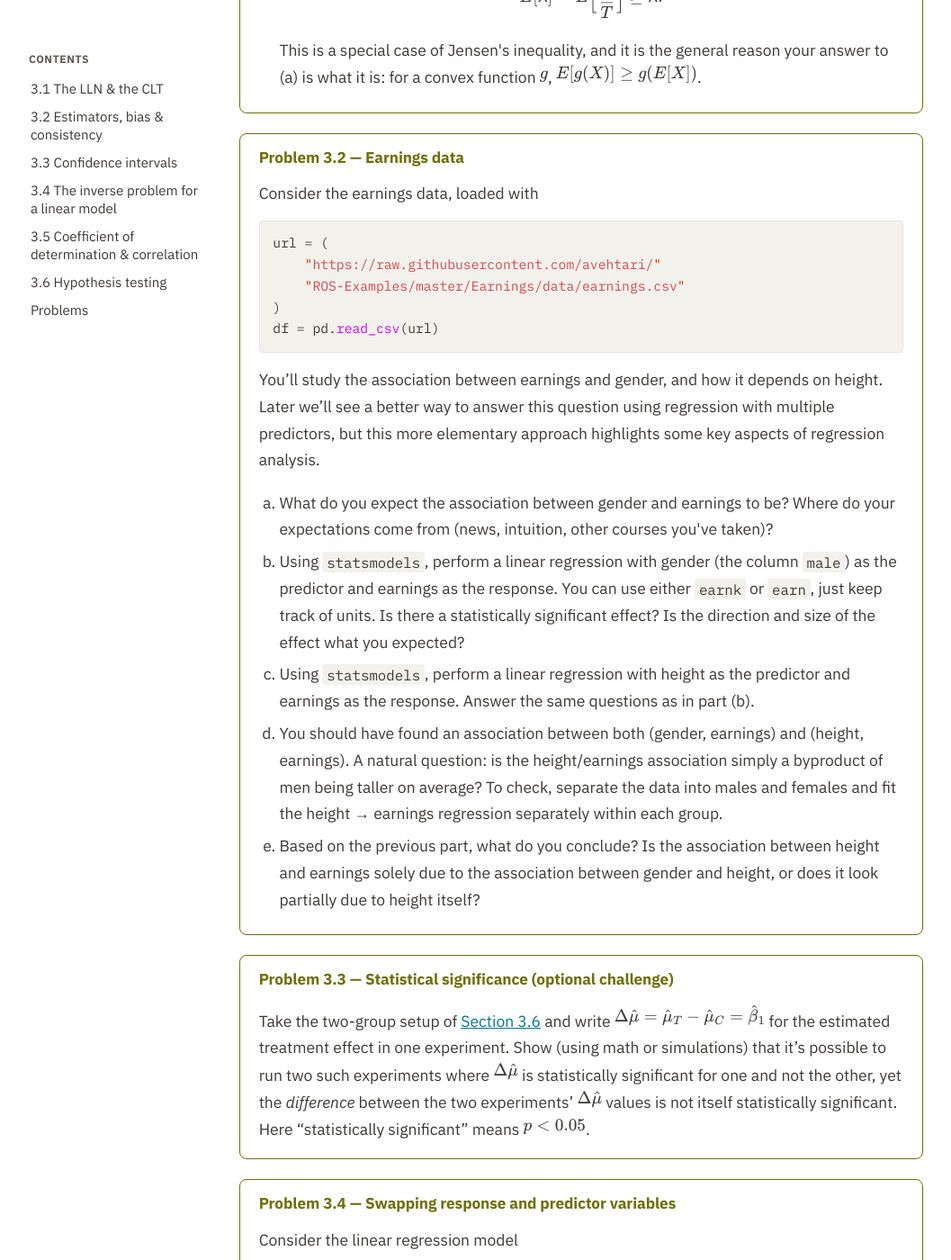
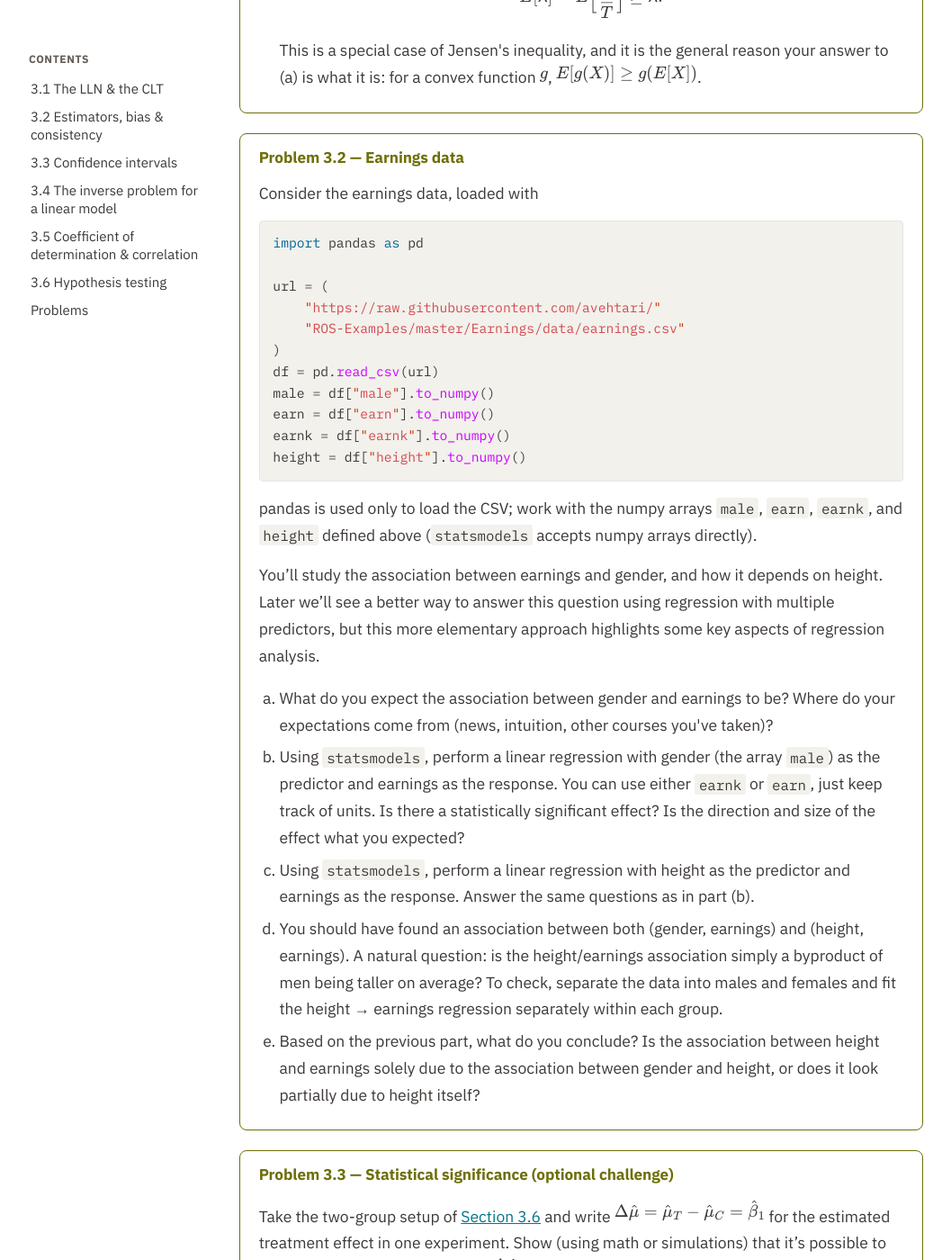
Before and after one commit to elevien/math50_2026, a Jekyll site: the page built from unit3/index.md, in a window 1280 px wide and 1400 px high, scrolled down 23357 px. Shown: the whole window at 90% size, without its empty margins (110-1167 px from the left). Built offline with Jekyll 4.4.1, drawn with Linux system fonts in a browser that asks for light colours; some of the changed text lies outside the part shown.

Commit message:
Publish from math50_sandbox@285eb66

````diff
--- a/public/css/notes.css
+++ b/public/css/notes.css
@@ -588,3 +588,47 @@ footer.page-footer a { color: var(--link); }
   table.prob-table { display: block; overflow-x: auto; max-width: 100%; }
   table.prob-table td, table.prob-table th { padding: 0.3em 0.5em; font-size: 0.92em; }
 }
+
+/* PRINT ---------------------------------------------------------------
+   The "download PDF" link on each unit page is a rendering of this same
+   page - see tools/build_pdfs_html.sh. Anything below only changes how
+   the page looks when printed/exported, never on screen. */
+@media print {
+  body { -webkit-print-color-adjust: exact; print-color-adjust: exact; }
+
+  /* Collapsed <details> (Proofs, asides, Drill dropdowns) are forced open
+     by public/js/notes-utils.js when print media is active - Chromium's
+     <details> content slot can't be un-hidden by CSS alone. */
+  details summary { cursor: default; }
+  details summary::-webkit-details-marker,
+  details summary::marker { display: none; }
+  .optional-section > summary::before,
+  .practice-section > summary::before { display: none; }
+
+  /* Same single-column treatment as the narrow-viewport layout above,
+     applied unconditionally so it doesn't depend on incidental page
+     width at print time. */
+  .layout { display: block; padding: 0 0.15in; }
+  .toc {
+    position: static;
+    display: flex;
+    flex-wrap: wrap;
+    column-gap: 1.1em;
+    row-gap: 0.2em;
+    padding: 0.4em 0 0.8em;
+    border-bottom: 1px solid var(--rule);
+    margin-bottom: 0.3em;
+  }
+  .toc-title { display: none; }
+  .toc a { padding: 0.15em 0; margin: 0; border-left: none; }
+  .page { max-width: none; padding: 0.3em 0 1em; }
+
+  /* Interactive-only chrome: not meaningful once static. */
+  .topbar .unit-label { display: none; }
+  footer.page-footer { display: none; }
+  .pdf-link { display: none; }
+  .demo-label, .demo-controls { display: none; }
+
+  h1, h2, h3, h4 { break-after: avoid; }
+  pre, svg, img { break-inside: avoid; }
+}
--- a/public/js/notes-utils.js
+++ b/public/js/notes-utils.js
@@ -519,3 +519,50 @@
     polyEval,
   };
 })(window);
+
+// Printing/exporting a notes page (including tools/build_pdfs_html.sh's
+// headless-Chrome render) should show every Drill/Proof/aside, and every
+// demo populated with an example, not whatever happens to be expanded/drawn
+// on screen. Two fixes, both scoped to print media only:
+(function () {
+  let openedByUs = [];
+
+  // 1. CSS alone can't force a closed <details> open in Chromium, so flip
+  //    the `open` attribute here and put it back afterward.
+  function openAllDetails() {
+    openedByUs = Array.from(document.querySelectorAll("details:not([open])"));
+    openedByUs.forEach((d) => { d.open = true; });
+  }
+
+  function restoreDetails() {
+    openedByUs.forEach((d) => { d.open = false; });
+    openedByUs = [];
+  }
+
+  // 2. Most demos start with an empty chart until a "draw/simulate/new
+  //    dataset" button is clicked - the button itself is hidden in print
+  //    (see notes.css), so without this the printed figure is blank. Click
+  //    every demo button once, in document order, skipping ones that only
+  //    clear/reset state. Left in place afterward (unlike the <details>
+  //    toggle above, there's no generic "go back to blank" to restore, and
+  //    a populated demo is a harmless thing to leave behind after a manual
+  //    print/cancel).
+  function populateDemos() {
+    document.querySelectorAll(".demo button").forEach((btn) => {
+      if (/reset|clear/i.test(btn.textContent)) return;
+      btn.click();
+    });
+  }
+
+  function forPrint() { openAllDetails(); populateDemos(); }
+
+  if (window.matchMedia) {
+    const mql = window.matchMedia("print");
+    if (mql.matches) forPrint();
+    if (mql.addEventListener) {
+      mql.addEventListener("change", (e) => { if (e.matches) forPrint(); else restoreDetails(); });
+    }
+  }
+  window.addEventListener("beforeprint", forPrint);
+  window.addEventListener("afterprint", restoreDetails);
+})();
--- a/unit3/index.md
+++ b/unit3/index.md
@@ -720,18 +720,26 @@ This is a special case of Jensen's inequality, and it is the general reason your
 Consider the earnings data, loaded with
 
 ```python
+import pandas as pd
+
 url = (
     "https://raw.githubusercontent.com/avehtari/"
     "ROS-Examples/master/Earnings/data/earnings.csv"
 )
 df = pd.read_csv(url)
+male = df["male"].to_numpy()
+earn = df["earn"].to_numpy()
+earnk = df["earnk"].to_numpy()
+height = df["height"].to_numpy()
 ```
+
+pandas is used only to load the CSV; work with the numpy arrays `male`, `earn`, `earnk`, and `height` defined above (`statsmodels` accepts numpy arrays directly).
 
 You'll study the association between earnings and gender, and how it depends on height. Later we'll see a better way to answer this question using regression with multiple predictors, but this more elementary approach highlights some key aspects of regression analysis.
 
 <ol type="a">
 <li>What do you expect the association between gender and earnings to be? Where do your expectations come from (news, intuition, other courses you've taken)?</li>
-<li>Using <code>statsmodels</code>, perform a linear regression with gender (the column <code>male</code>) as the predictor and earnings as the response. You can use either <code>earnk</code> or <code>earn</code>, just keep track of units. Is there a statistically significant effect? Is the direction and size of the effect what you expected?</li>
+<li>Using <code>statsmodels</code>, perform a linear regression with gender (the array <code>male</code>) as the predictor and earnings as the response. You can use either <code>earnk</code> or <code>earn</code>, just keep track of units. Is there a statistically significant effect? Is the direction and size of the effect what you expected?</li>
 <li>Using <code>statsmodels</code>, perform a linear regression with height as the predictor and earnings as the response. Answer the same questions as in part (b).</li>
 <li>You should have found an association between both (gender, earnings) and (height, earnings). A natural question: is the height/earnings association simply a byproduct of men being taller on average? To check, separate the data into males and females and fit the height &rarr; earnings regression separately within each group.</li>
 <li>Based on the previous part, what do you conclude? Is the association between height and earnings solely due to the association between gender and height, or does it look partially due to height itself?</li>
@@ -796,7 +804,7 @@ $$ \widehat\Delta = \frac{N(Y=1,X=1)}{N(X=1)} - \frac{N(Y=1,X=0)}{N(X=0)}, $$
 where, as in Unit 1, $N(\cdot)$ counts the rows satisfying a condition.
 
 <ol type="a">
-<li>Write a function <code>generate_data(q0, delta, n_samples)</code> producing a dataframe of $X,Y$ samples, and a function <code>estimate_delta(df)</code> producing $\widehat\Delta$ (you may adapt the code from the difference-of-means example in Unit 2).</li>
+<li>Write a function <code>generate_data(q0, delta, n_samples)</code> producing a pair of numpy arrays $X,Y$, and a function <code>estimate_delta(X, Y)</code> producing $\widehat\Delta$ (you may adapt the code from the difference-of-means example in Unit 2).</li>
 <li>Estimate the number of samples needed for a $95\%$ chance that the estimate is within $0.1$ of the true value.</li>
 <li>Pick values for $q_0$ and $\Delta$, and test your result.</li>
 </ol>
````
Also changed, not shown: unit1/index.md (+14 -13 lines), unit2/index.md (+33 -30 lines).
